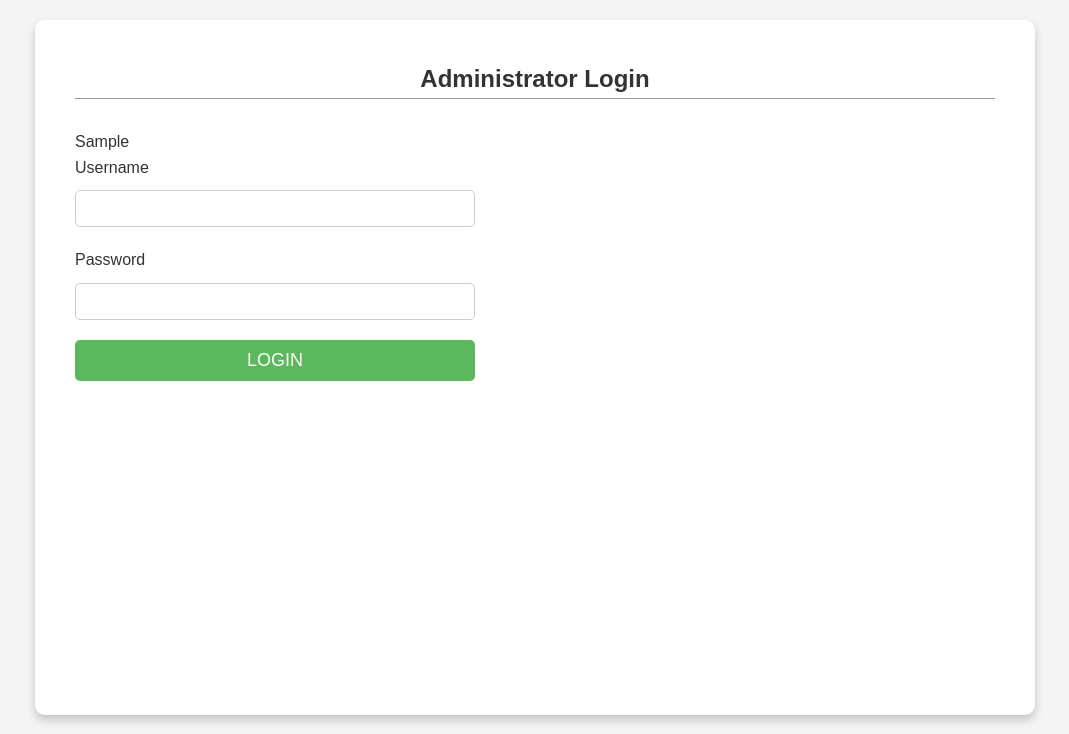
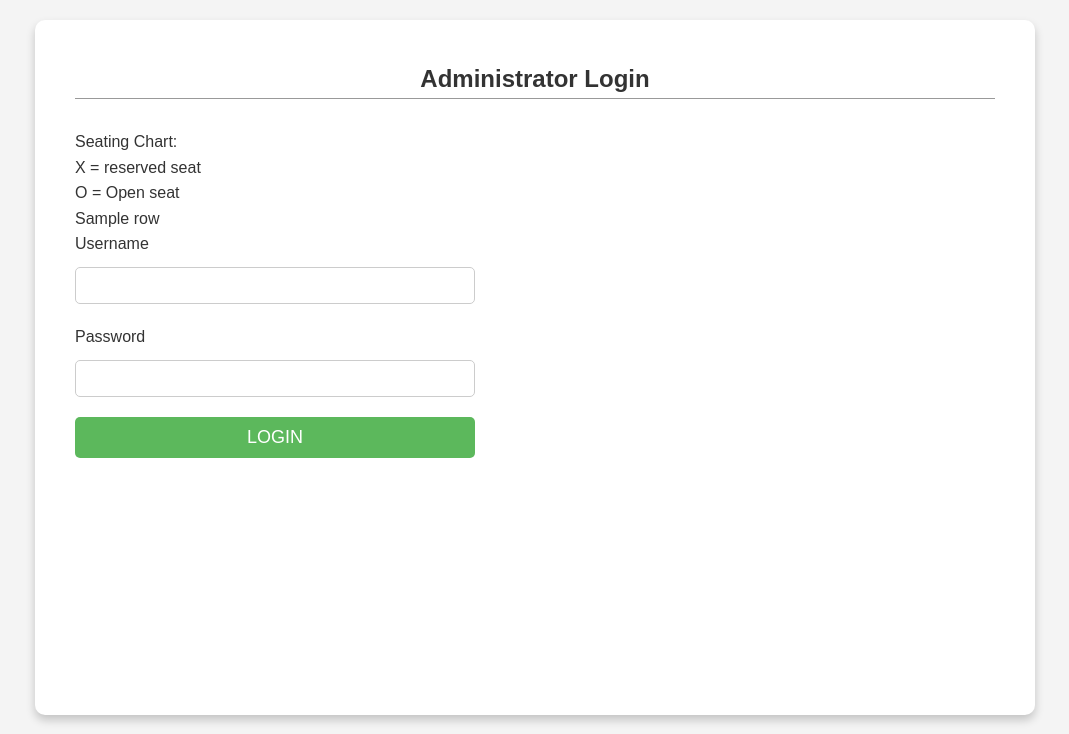
Before and after one commit to gerardl/software-engineering-final, a Flask app: template templates/admin.html in a window 1280 px wide. Shown: the part 66-800 px from the top of the page, without its empty margins (105-1174 px from the left). Run offline with Flask 3, Linux system fonts and the light colour scheme; the template is opened without the code that fills it: most values are stand-ins (such as "Sample title", 1, 10 or a date in 2020).

Commit message:
create and display seating chart

```diff
--- a/app.py
+++ b/app.py
@@ -26,11 +26,41 @@ def admin():
         if valid_login(username, password):
             #bus_data = get_trip_info()
             # replace with the bus display & cost info
-            bus_data = 'Valid login!'
+            bus_data = make_Bus_Data('reservations.txt')
             # remove on successful login
             session['username'] = None
 
     return render_template('admin.html', bus_data=bus_data)
+
+#make 2d array for seating chart
+
+def make_Bus_Data(fileName):
+    data =[
+        ["O", "O", "O", "O"],
+        ["O", "O", "O", "O"],
+        ["O", "O", "O", "O"],
+        ["O", "O", "O", "O"],
+        ["O", "O", "O", "O"],
+        ["O", "O", "O", "O"],
+        ["O", "O", "O", "O"],
+        ["O", "O", "O", "O"],
+        ["O", "O", "O", "O"],
+        ["O", "O", "O", "O"],
+        ["O", "O", "O", "O"],
+        ["O", "O", "O", "O"]
+    ]
+
+    with open(fileName, newline='') as file:
+        for line in file:
+            x, r, c, y = line.strip().split(', ')
+            row = int(r)
+            column = int(c)
+            data[row][column] = "X"
+
+        return data
+
+
+
 
 def valid_login(username: str, password: str) -> bool:
     valid = True
--- a/templates/admin.html
+++ b/templates/admin.html
@@ -5,8 +5,14 @@
 {% block content %}
 
 {% if bus_data %}
+
 <div class="bus-info">
-    {{ bus_data }}
+    <p>Seating Chart:</p>
+    <p>X = reserved seat</p>
+    <p>O = Open seat</p>
+    {% for row in bus_data %}
+           <div>{{row}}</div>
+    {% endfor %}
 </div>
 {% endif %}
 
```
Also changed, not shown: passcodes.txt (line endings or trailing spaces).
